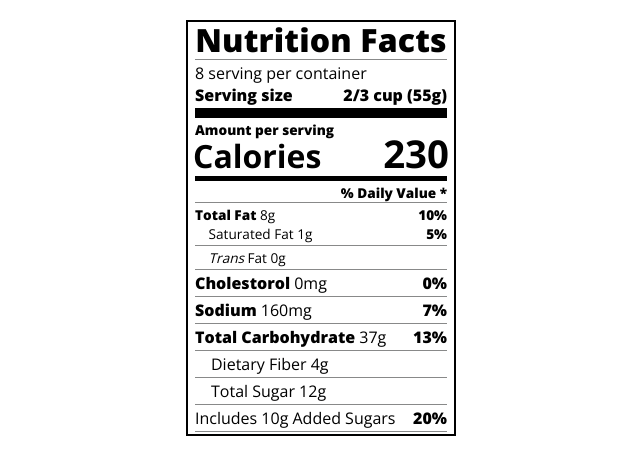
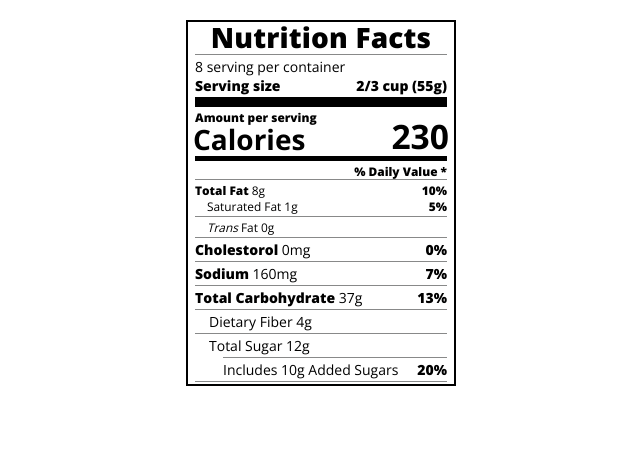
Before and after one commit to jeffvital/Nutrition-Label, a plain HTML site: page index.html in a window 1280 px wide. Shown: the whole page, without its empty margins (319-959 px from the left). Drawn offline with nearby package versions, Linux system fonts and the light colour scheme.

Commit message:
solved size font problem

```diff
--- a/index.html
+++ b/index.html
@@ -59,8 +59,8 @@
       <p class="indent no-divider">Dietary Fiber 4g</p>
       <div class="divider"></div>
       <p class="indent no-divider">Total Sugar 12g</p>
-      <div class="divider"></div>
-      <p class="no-divider">
+      <div class="divider dbl-indent"></div>
+      <p class="no-divider dbl-indent">
         Includes 10g Added Sugars<span class="bold right">20%</span>
       </p>
       <div class="divider"></div>
--- a/styles.css
+++ b/styles.css
@@ -1,5 +1,5 @@
 html {
-  font-size: 16px;
+  font-size: 14px;
 }
 
 * {
@@ -78,5 +78,5 @@ p {
 }
 
 .dbl-indent {
-  margin: 2em;
+  margin-left: 2em;
 }
```
